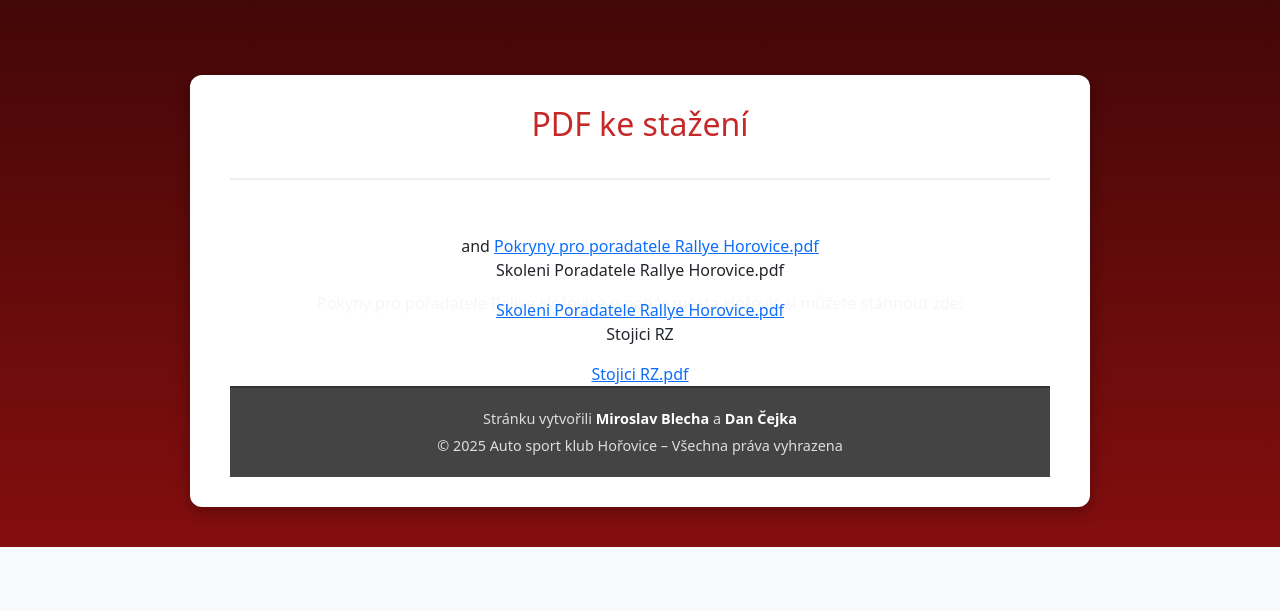
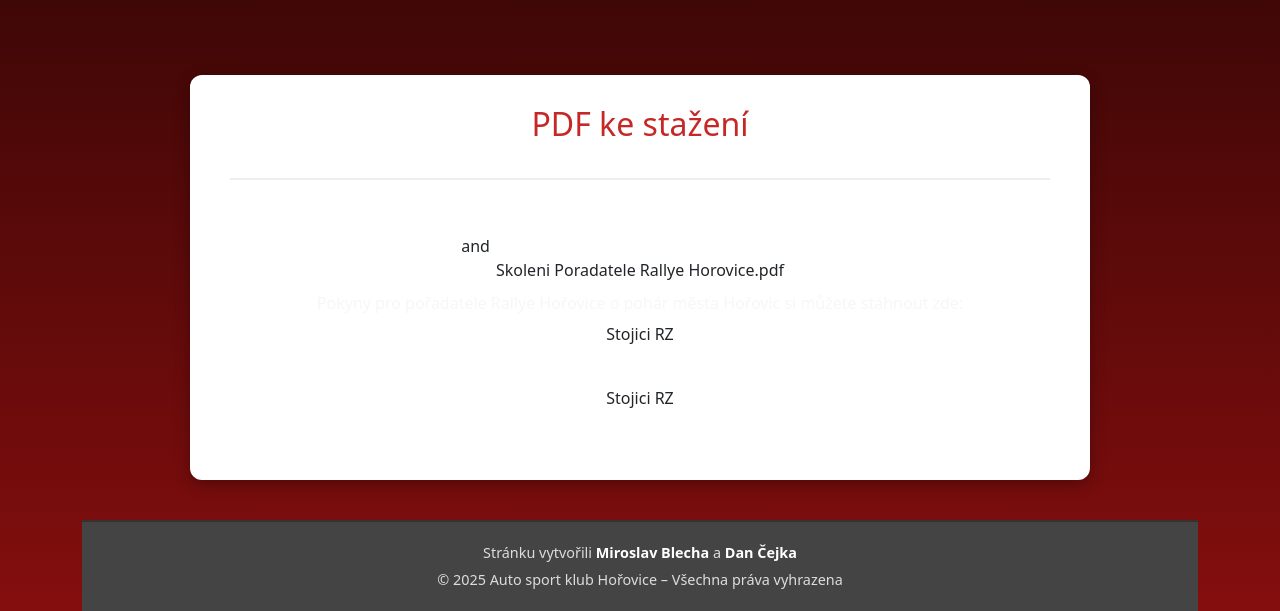
Before and after one commit to Mir04ange/ASZhoroviceWebphp, a PHP site: page /front/poradatele.php in a window 1280 px wide. Shown: the part 565-1176 px from the top of the page. Before the commit the page ends 1112 px from the top, so only its background shows below. Run offline with PHP 8.4, Linux system fonts and the light colour scheme; style sheets or scripts are compiled from the project's sources; some libraries are stand-ins or nearby versions.

Commit message:
update subproject commit reference

```diff
--- a/front/poradatele.php
+++ b/front/poradatele.php
@@ -6,6 +6,16 @@ session_start();
 <!DOCTYPE html>
 <html lang="cs">
 <head>
+  <style>
+.texts{
+  color: white;
+  text-decoration: none;
+  transition: 1s;
+}
+.texts:hover{
+  text-decoration: underline;
+}
+  </style>
     <meta charset="UTF-8">
     <meta name="viewport" content="width=device-width, initial-scale=1.0">
     <title>ASK Hořovice</title>
@@ -83,23 +93,29 @@ session_start();
 
     <section class="onas-section">
       <h2 class="onas-subtitle"></h2>
-      <p class="onas-text autoShow">
+      <p class="onas-text autoShow  ">
               Pokyny pro pořadatele Rallye Hořovice o pohár města Hořovic si můžete stáhnout zde:
     </p> and
-      <a href="/PDF/Poradatele_Rallye_Horovice.pdf" download>Pokryny pro poradatele Rallye Horovice.pdf</a>
+      <a class="texts" href="/PDF/Poradatele_Rallye_Horovice.pdf" download>Pokryny pro poradatele Rallye Horovice.pdf</a>
     </section>
 
     <section class="onas-section">
                 <p>              Skoleni Poradatele Rallye Horovice.pdf
 </p>
-    <a href="/PDF/Skoleni_Poradatele_Rallye_Horovice.pdf" download>Skoleni Poradatele Rallye Horovice.pdf</a>
+    <a class="texts" href="/PDF/Skoleni_Poradatele_Rallye_Horovice.pdf" download>Skoleni Poradatele Rallye Horovice.pdf</a>
   </section>
 
     <section class="onas-section">
       <p>Stojici RZ</p>
-      <a href="/PDF/Stojici_RZ.pdf" download>Stojici RZ.pdf</a>
+      <a class="texts" href="/PDF/Stojici_RZ.pdf" download>Stojici RZ.pdf</a>
     </section>
 
+    <section class="onas-section">
+      <p>Stojici RZ</p>
+      <a class="texts" href="/PDF/Stojici_RZ.pdf" download>Stojici RZ.pdf</a>
+    </section>
+</div>
+  </div>
 
 <footer class="footer">
   <div class="footer-content">
```
